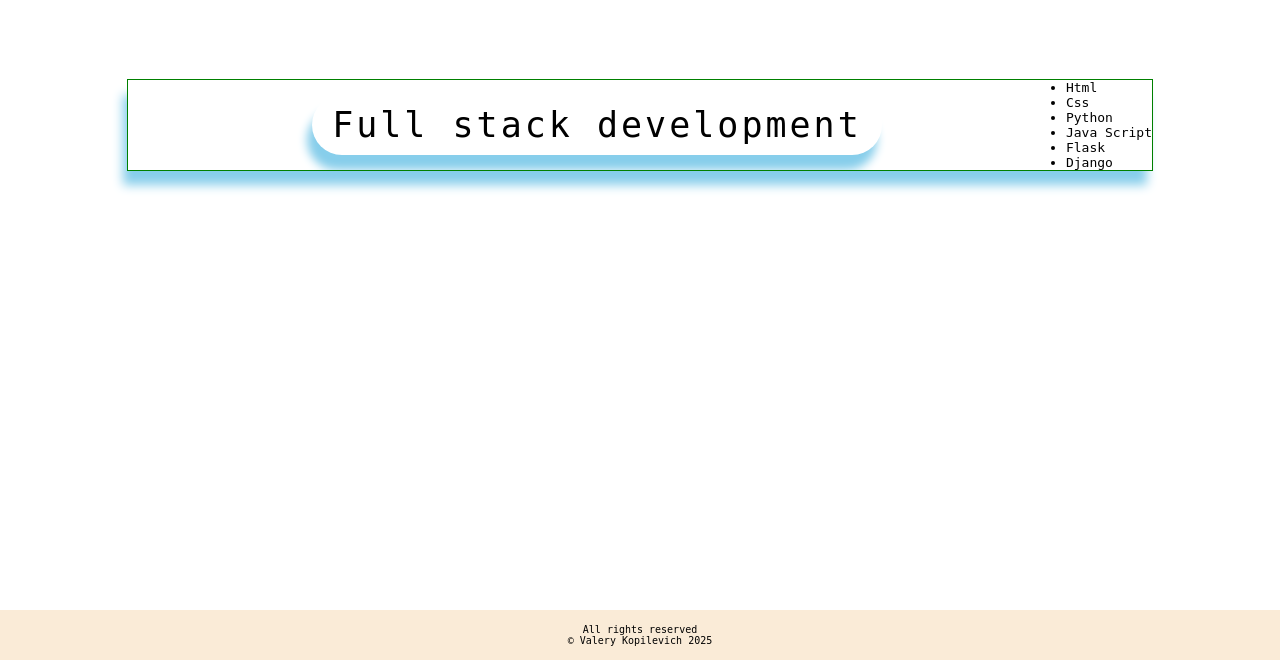
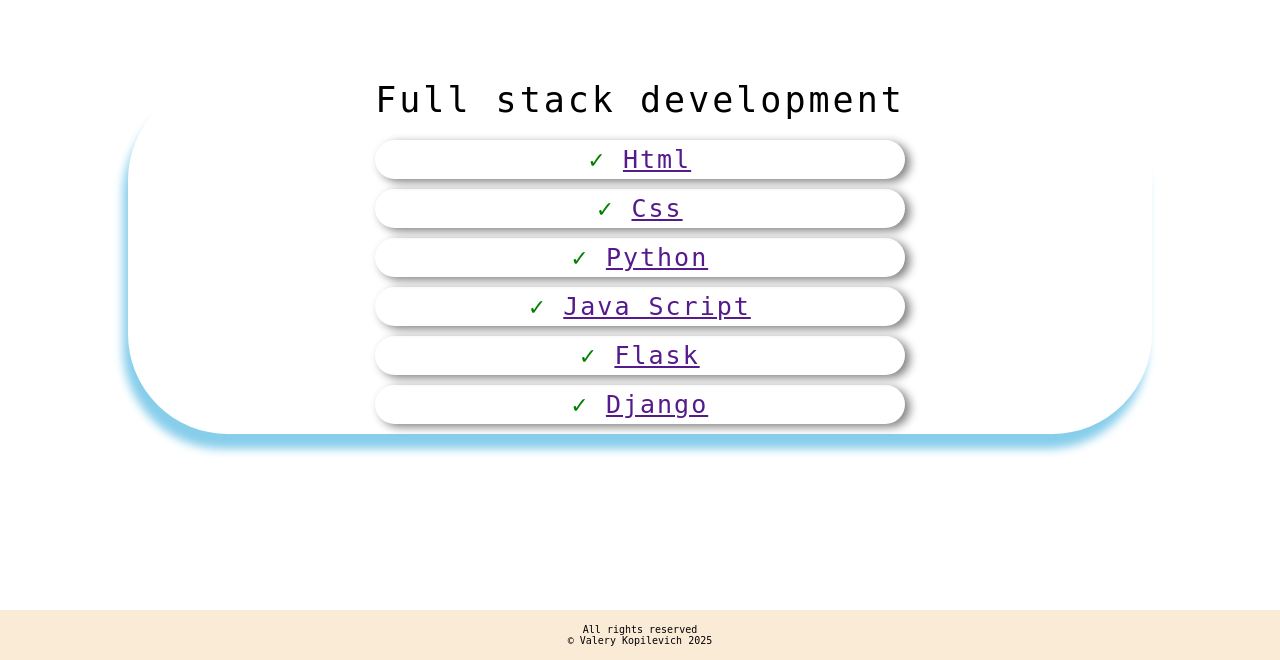
Before and after one commit to Valkirik/My_big_test_project_for_practice, a Flask app: page / in a window 1280 px wide. Shown: the part 140-800 px from the top of the page. Run offline with Flask 3, Linux system fonts and the light colour scheme.

Commit message:
finalize the main menu/content

```diff
--- a/static/css/style.css
+++ b/static/css/style.css
@@ -83,10 +83,9 @@ height: 100%;
     display: flex;
     margin: 0 auto;
     width: 80%;
-    outline: 1px green solid;
     box-shadow: -5px 15px 10px skyblue;
     align-items: center;
-    border: radius: 200px;
+    border-radius: 100px;
     font-family: monospace;
     margin-top: 80px;
 
@@ -99,11 +98,47 @@ height: 100%;
 }
 
 .names{
-    box-shadow: -5px 15px 10px skyblue;
-    border-radius: 200px; /* округление */
-    padding: 10px 20px; /* позволяет делать округления чтобы буква не вылазила за края */
     letter-spacing: 3px;
+    margin-bottom: 20px;
 }
+
+.desc{
+    width: 100%;
+    font-width: 600;
+    color: dodgerblue;
+    margin: 0 auto;
+    text-align: center;
+    box-shadow: 0px 0px 0px skyblue;
+    border-radius: 200px;
+}
+
+.desc li{
+    margin-bottom: 10px;
+    font-style: normal;
+    box-shadow: 5px 3px 10px grey;
+    font-size: 25px;
+    padding: 5px;
+    font-family: monospace;
+    border-radius: 200px;
+    letter-spacing: 2px;
+
+}
+
+ul.checkmark li:before {
+    content: "\2713\0020";
+    color: green;
+}
+
+.checkmark li:hover {
+    transition-duration: 0.2s;
+    box-shadow: -5px 15px 10px orange
+}
+
+.checkmark li {
+    list-style: none;
+}
+
+
 
 /* FOOTER */
 
--- a/templates/index.html
+++ b/templates/index.html
@@ -6,23 +6,20 @@
     <div class="info">
         <div class="description">
             <p class="names">Full stack development</p>
+
+            <div class="desc">
+                <ul class="checkmark">
+                    <li><a href="">Html</a></li>
+                    <li><a href="">Css</a></li>
+                    <li><a href="">Python</a></li>
+                    <li><a href="">Java Script</a></li>
+                    <li><a href="">Flask</a></li>
+                    <li><a href="">Django</a></li>
+                </ul>
+            </div>
         </div>
-        <div class="desc">
-            <ul>
-                <li><a href=""></a>Html</li>
-                <li><a href=""></a>Css</li>
-                <li><a href=""></a>Python</li>
-                <li><a href=""></a>Java Script</li>
-                <li><a href=""></a>Flask</li>
-                <li><a href=""></a>Django</li>
-            </ul>
-
-        </div>
-
 
     </div>
 
-
-
 </div>
 {% endblock main_page %}
```
